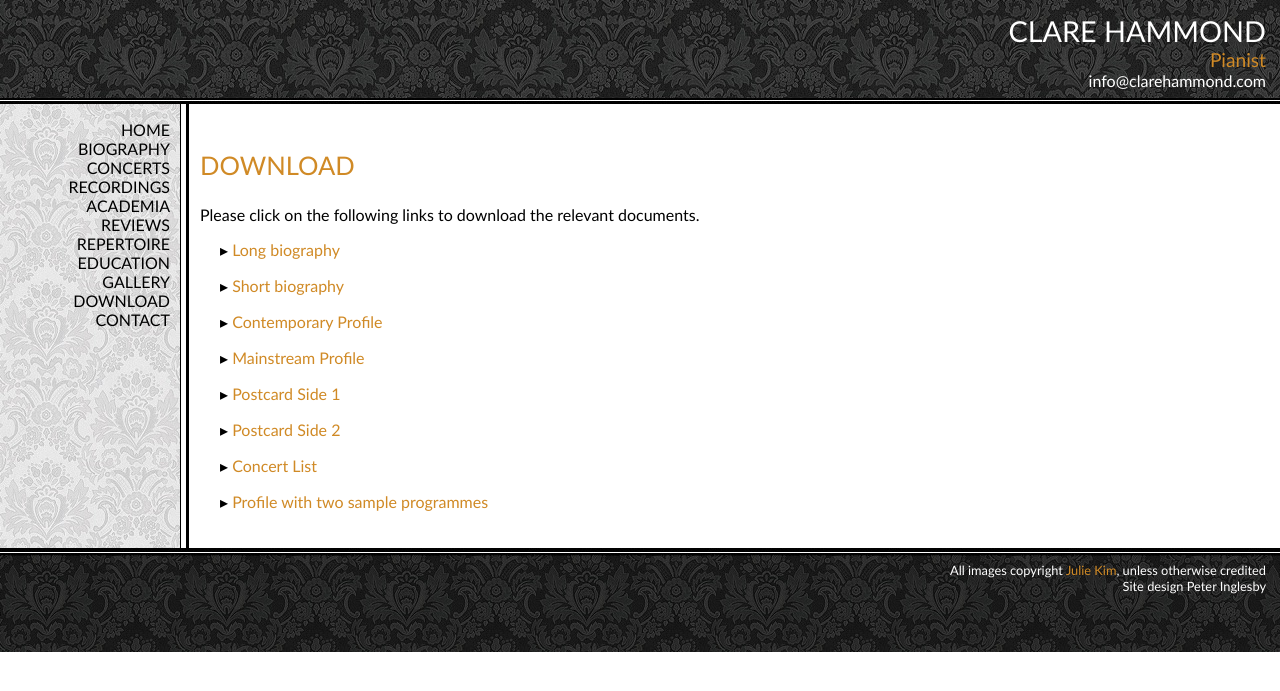
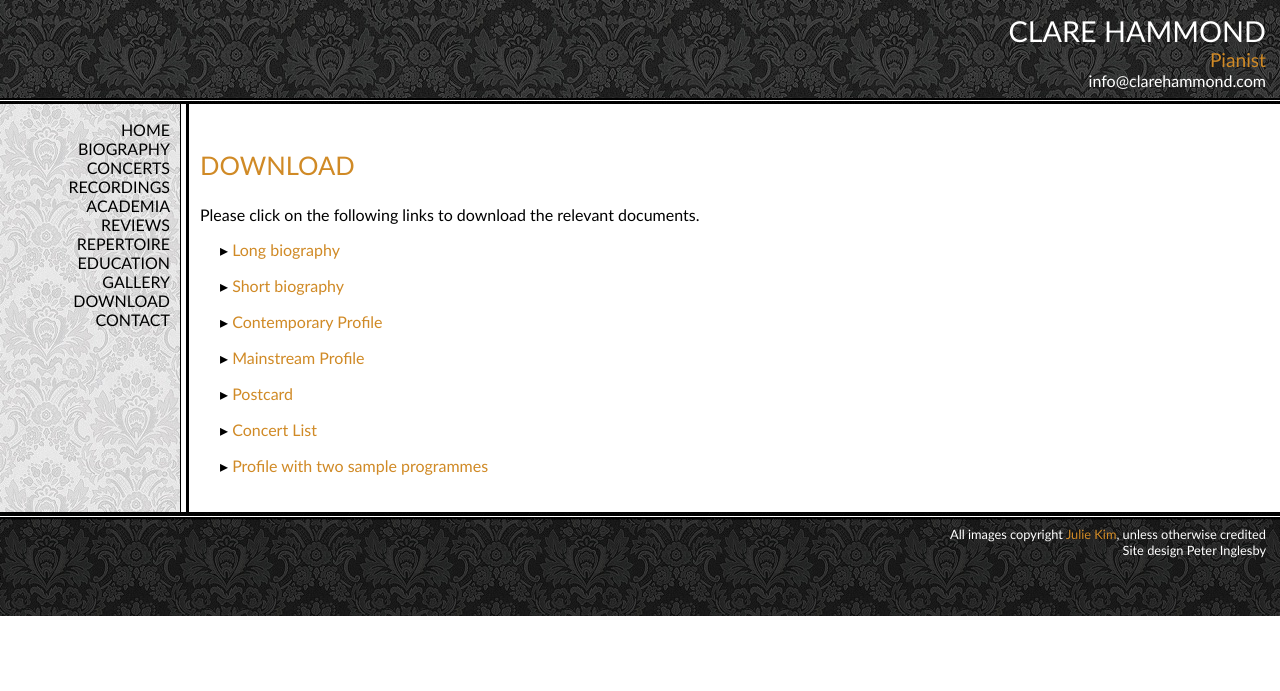
Before and after one commit to hammonc/clarehammond.com, a Jekyll site: the page built from webb.html, in a window 1280 px wide. Shown: the top 691 px of the page. Built offline with Jekyll 4.4.1, drawn with Linux system fonts in a browser that asks for light colours.

Commit message:
more updates and webb alteration

```diff
--- a/webb.html
+++ b/webb.html
@@ -9,7 +9,6 @@ layout: no-image
 <p class="downloadable">&#9656; <a href="resources/clare-hammond-short-biography.pdf">Short biography</a></p>
 <p class="downloadable">&#9656; <a href="resources/contemporary-profile.pdf">Contemporary Profile</a></p>
 <p class="downloadable">&#9656; <a href="resources/mainstream-profile.pdf">Mainstream Profile</a></p>
-<p class="downloadable">&#9656; <a href="resources/postcard1.pdf">Postcard Side 1</a></p>
-<p class="downloadable">&#9656; <a href="resources/postcard2.pdf">Postcard Side 2</a></p>
+<p class="downloadable">&#9656; <a href="resources/postcard1.pdf">Postcard</a></p>
 <p class="downloadable">&#9656; <a href="resources/concert-list.pdf">Concert List</a></p>
 <p class="downloadable">&#9656; <a href="resources/sample-programme-profile.pdf">Profile with two sample programmes</a></p>
```
Also changed, not shown: resources/postcard1.jpg.
